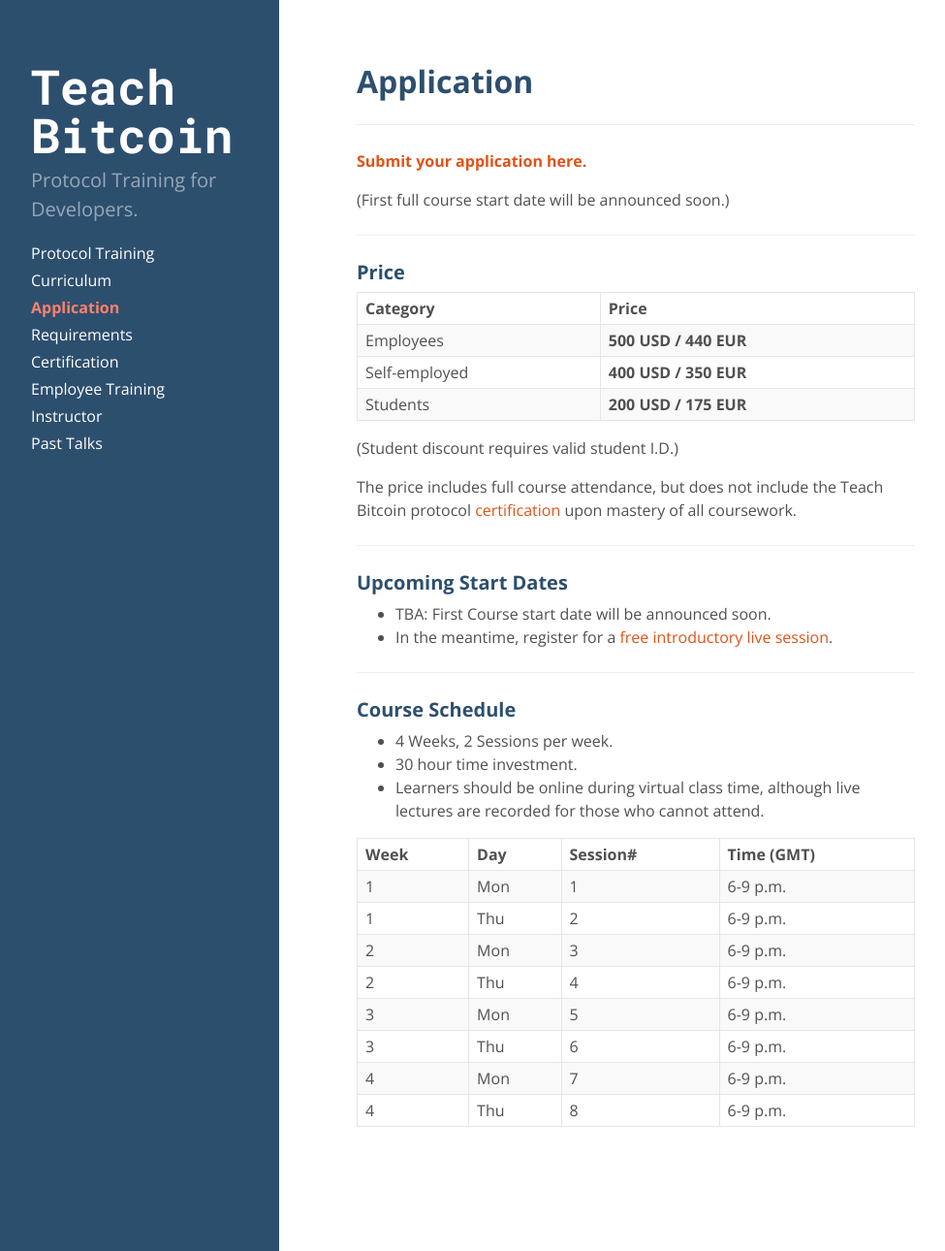
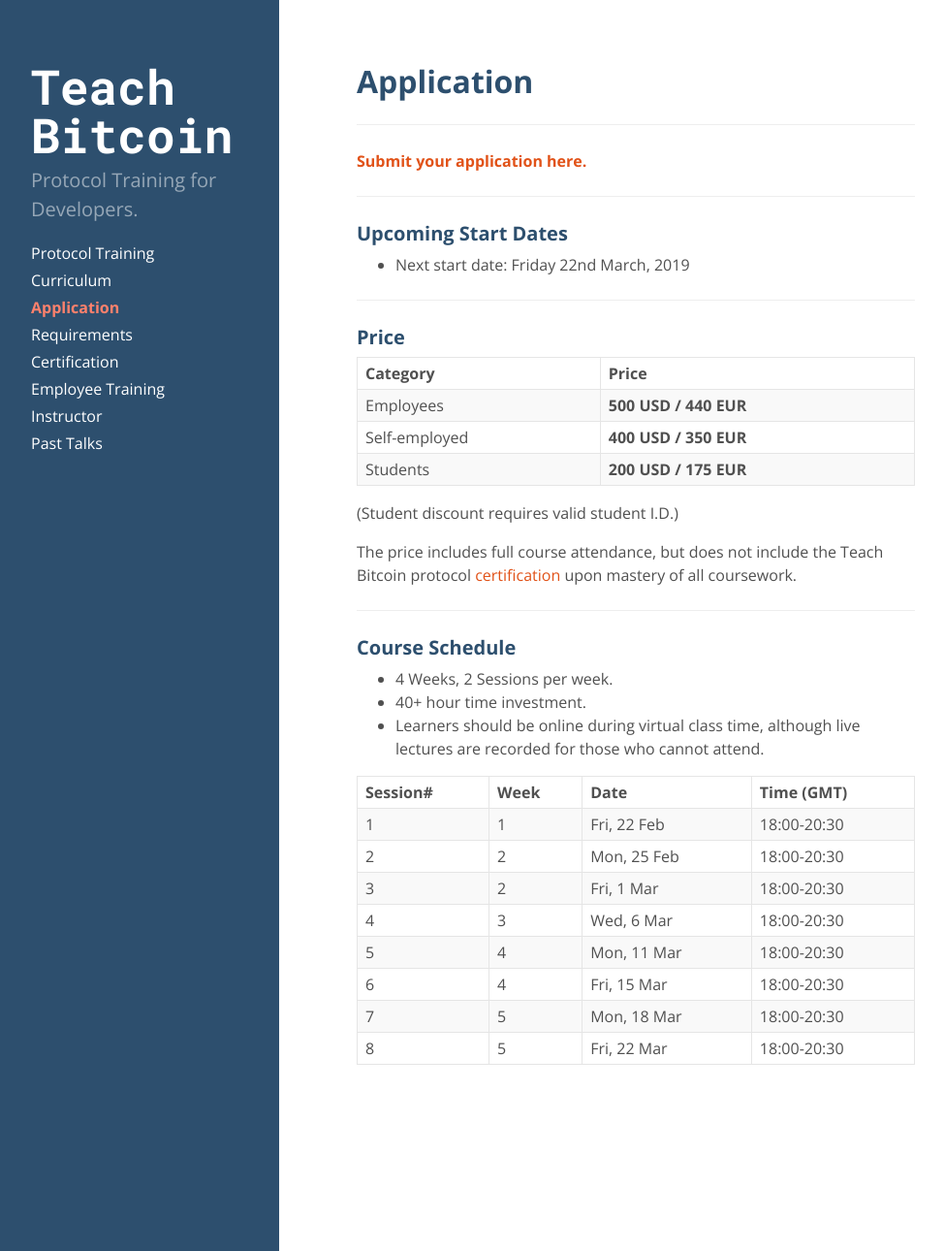
Before and after one commit to teachbitcoin/site-generator, a Jekyll site: the page built from page-01-application.md, in a window 1280 px wide and 1290 px high. Shown: the whole window at 97% size, without its empty margins (0-975 px from the left). Built offline with Jekyll 4.4.1, drawn with Linux system fonts in a browser that asks for light colours.

Commit message:
registration changes

```diff
--- a/page-01-application.md
+++ b/page-01-application.md
@@ -6,9 +6,12 @@ permalink: /application/
 
 ---
 
-[**Submit your application here.**]()
+[**Submit your application here.**](https://airtable.com/shrCh9KVki7QE8aK2)
 
-(First full course start date will be announced soon.)
+---
+
+### Upcoming Start Dates
+* Next start date: Friday 22nd March, 2019
 
 ---
 
@@ -26,24 +29,18 @@ The price includes full course attendance, but does not include the Teach Bitcoi
 
 ---
 
-### Upcoming Start Dates
-* TBA: First Course start date will be announced soon.
-* In the meantime, register for a [free introductory live session](https://airtable.com/shrr5HqclCA8x9zCz).
-
----
-
 ### Course Schedule
 * 4 Weeks, 2 Sessions per week.
-* 30 hour time investment.
+* 40+ hour time investment.
 * Learners should be online during virtual class time, although live lectures are recorded for those who cannot attend.
 
-| Week | Day | Session# | Time (GMT)|
+| Session# | Week | Date | Time (GMT)|
 |:-|:-|:-|:-|
-| 1 | Mon | 1 | 6-9 p.m. |
-| 1 | Thu | 2 | 6-9 p.m. |
-| 2 | Mon | 3 | 6-9 p.m. |
-| 2 | Thu | 4 | 6-9 p.m. |
-| 3 | Mon | 5 | 6-9 p.m. |
-| 3 | Thu | 6 | 6-9 p.m. |
-| 4 | Mon | 7 | 6-9 p.m. |
-| 4 | Thu | 8 | 6-9 p.m. |
+| 1 | 1 | Fri, 22 Feb | 18:00-20:30 |
+| 2 | 2 | Mon, 25 Feb | 18:00-20:30 |
+| 3 | 2 | Fri, 1 Mar | 18:00-20:30 |
+| 4 | 3 | Wed, 6 Mar | 18:00-20:30 |
+| 5 | 4 | Mon, 11 Mar | 18:00-20:30 |
+| 6 | 4 | Fri, 15 Mar | 18:00-20:30 |
+| 7 | 5 | Mon, 18 Mar | 18:00-20:30 |
+| 8 | 5 | Fri, 22 Mar | 18:00-20:30 |
```
Also changed, not shown: index.md (+8 -11 lines).
